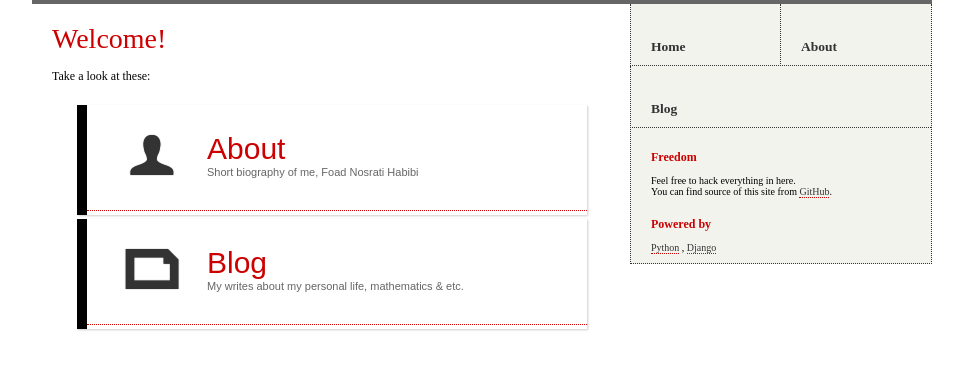
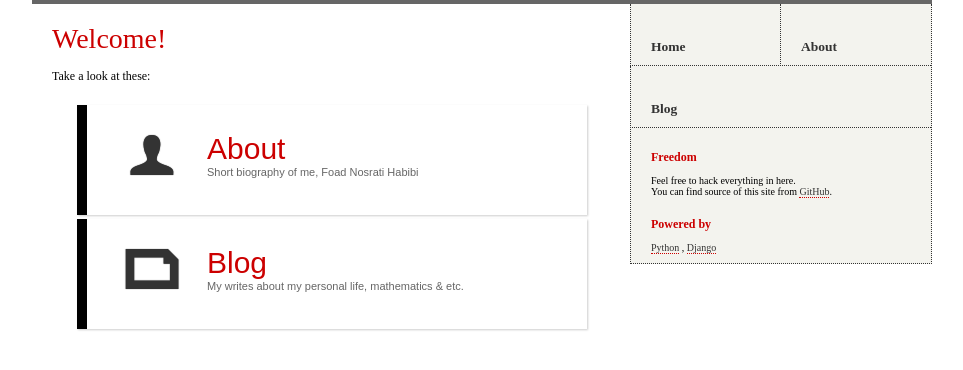
Before and after one commit to foadnh/foadnh.org, a Django app: template templates/home.html in a window 1280 px wide. Shown: the part 129-499 px from the top of the page, without its empty margins (158-1121 px from the left). Run offline with Django 3.2, Linux system fonts and the light colour scheme; the template is opened without the code that fills it, so the values that code supplies are empty.

Commit message:
work on home menu, hide empty blog details menu, a bud

```diff
--- a/root/static/style.css
+++ b/root/static/style.css
@@ -203,10 +203,10 @@ div#content {
 }
 
 #home-menu li a {
-	display: block;
 	width: 100%;
 	height: 100%;
 	position: relative;
+	border: 0;
 /*	color: #333;*/
 }
 
@@ -246,8 +246,8 @@ div#content {
 	transition: all 300ms linear;
 }
 
-#home-menu li:hover,
-#home-menu li:hover a {
+#home-menu li:hover {
+/*	border-left: 0;*/
 	background: black;
 }
 
--- a/static/style.css
+++ b/static/style.css
@@ -203,10 +203,10 @@ div#content {
 }
 
 #home-menu li a {
-	display: block;
 	width: 100%;
 	height: 100%;
 	position: relative;
+	border: 0;
 /*	color: #333;*/
 }
 
@@ -246,8 +246,8 @@ div#content {
 	transition: all 300ms linear;
 }
 
-#home-menu li:hover,
-#home-menu li:hover a {
+#home-menu li:hover {
+/*	border-left: 0;*/
 	background: black;
 }
 
--- a/templates/base.html
+++ b/templates/base.html
@@ -34,7 +34,7 @@
 	<li class="big{% if object or object_list %} active{% endif %}">
 		<a href="/blog/">Blog</a>
 	</li>
-<ul>
+</ul>
 		</nav>
 		{% block sidebar %}{% endblock %}
 		<h2>Freedom</h2>
--- a/templates/zinnia/entry_list.html
+++ b/templates/zinnia/entry_list.html
@@ -22,12 +22,14 @@
 {% endblock %}
 
 {% block sidebar %}
-<h2>Blog Details</h2>
+{% if object_list %}
+<h2>Blog Details {{ object_list }}</h2>
 <div id="blog-sidebar">
 	<aside class="entry-widgets" role="complementary">
 		{% block content-related %}{% endblock %}
 	</aside>
 </div>
+{% endif %}
 {% endblock %}
 
 {% block content %}
```
